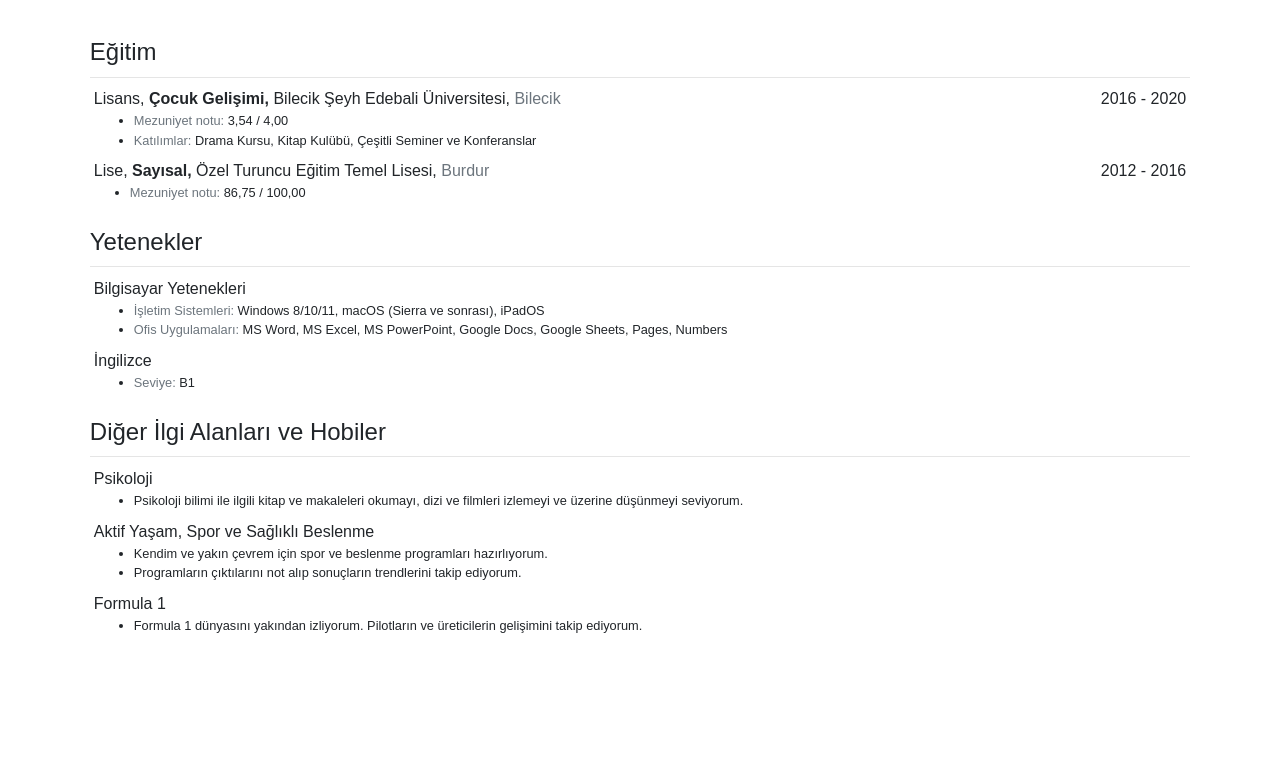
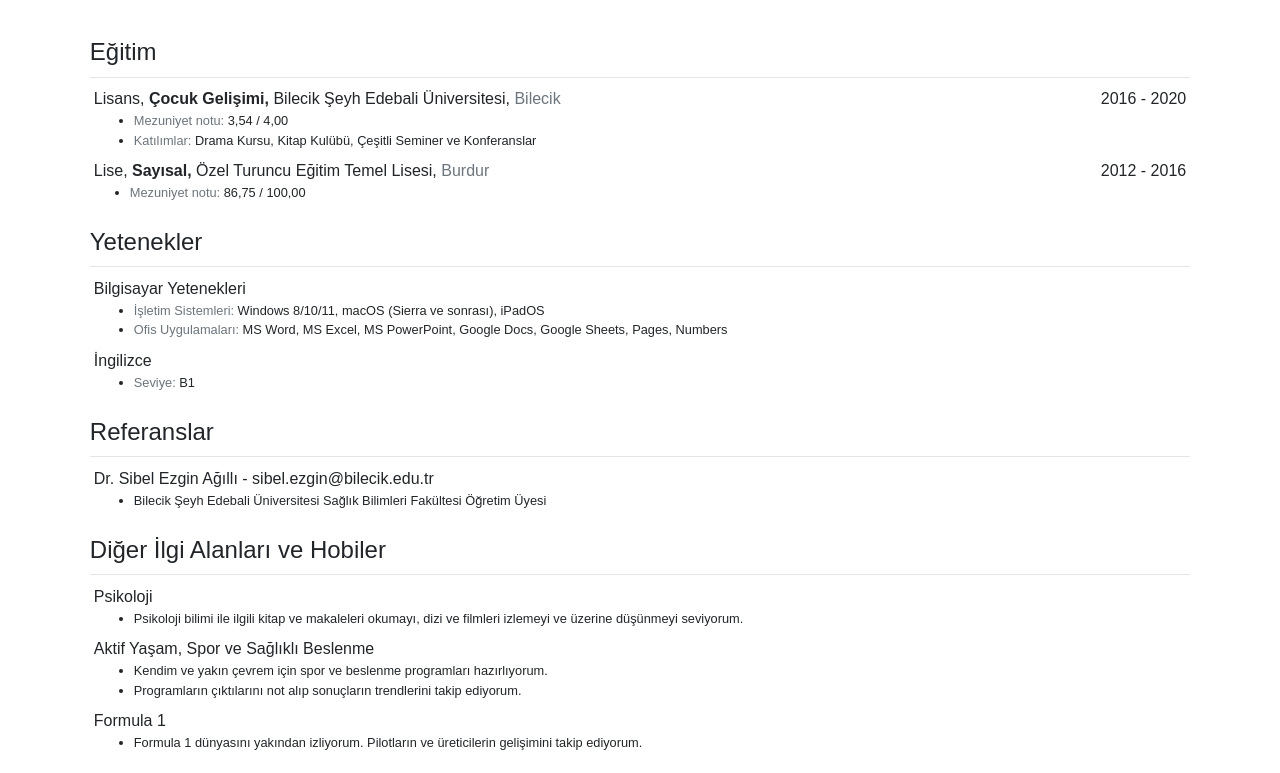
Before and after one commit to selinecetufan/selinecetufan.github.io, a plain HTML site: page index.html in a window 1280 px wide. Shown: the part 667-1440 px from the top of the page. Before the commit the page ends 1323 px from the top, so only its background shows below. Drawn offline with nearby package versions, Linux system fonts and the light colour scheme.

Commit message:
pdf changed

```diff
--- a/index.html
+++ b/index.html
@@ -63,7 +63,7 @@
         </div>
         <div class="col ml-2 mr-2">
             <p class="text-justify">
-
+                Merhaba, ben Selin Ece. 25 yaşındayım. Sağlık Bilimleri Fakültesi Çocuk Gelişimi Lisans mezunuyum. Hedef ve sonuç odaklı bir kişiliğim var. Kariyerime bankacılık veya sigortacılık sektöründe başlamak istiyorum. Sayısal zekama ve dikkatime güveniyorum, bu yeteneklerimi kariyerimde kullanmak istiyorum.
         </div>
     </div>
 
@@ -401,6 +401,41 @@
                 <thead>
                 <tr>
                     <th colspan="2" scope="col">
+                        <p class="h4 m-0 l-0">Referanslar</p>
+                    </th>
+                </tr>
+                <tr>
+                    <th colspan="2" scope="col">
+                        <hr class="my-0">
+                    </th>
+                </tr>
+                </thead>
+                <tbody>
+                <tr>
+                    <td colspan="2">
+                        <div class="row justify-content-between mr-1 ml-1">
+                            <div>
+                                Dr. Sibel Ezgin Ağıllı - sibel.ezgin@bilecik.edu.tr
+                                <br>
+                                <ul class="m-0">
+                                    <li class="small">
+                                        Bilecik Şeyh Edebali Üniversitesi Sağlık Bilimleri Fakültesi Öğretim Üyesi
+                                    </li>
+                                </ul>
+                            </div>
+                        </div>
+                    </td>
+                </tr>
+                </tbody>
+            </table>
+        </div>
+    </div>
+    <div class="row">
+        <div class="col">
+            <table class="table table-sm table-borderless">
+                <thead>
+                <tr>
+                    <th colspan="2" scope="col">
                         <p class="h4 m-0 l-0">Diğer İlgi Alanları ve Hobiler</p>
                     </th>
                 </tr>
```
